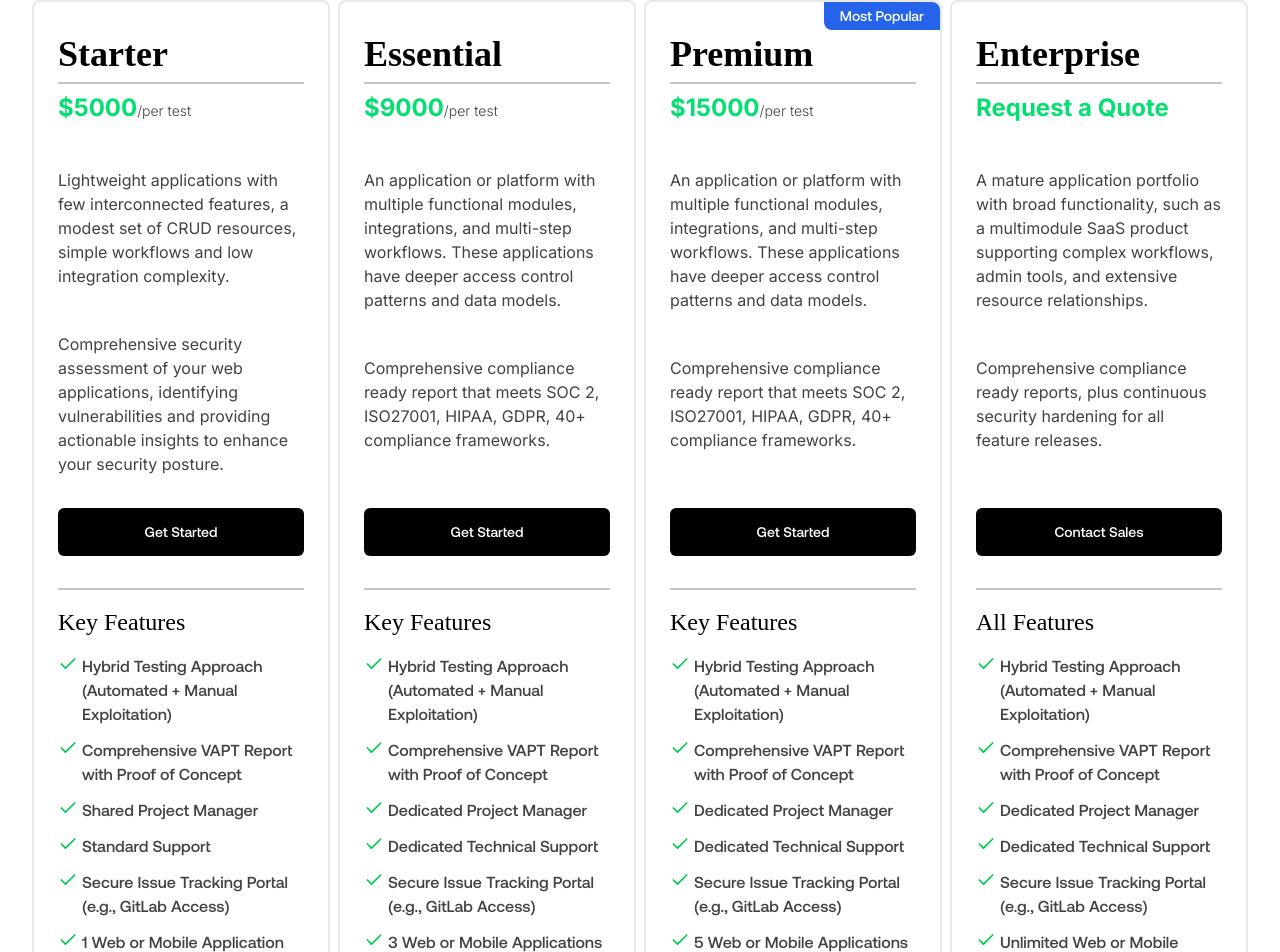
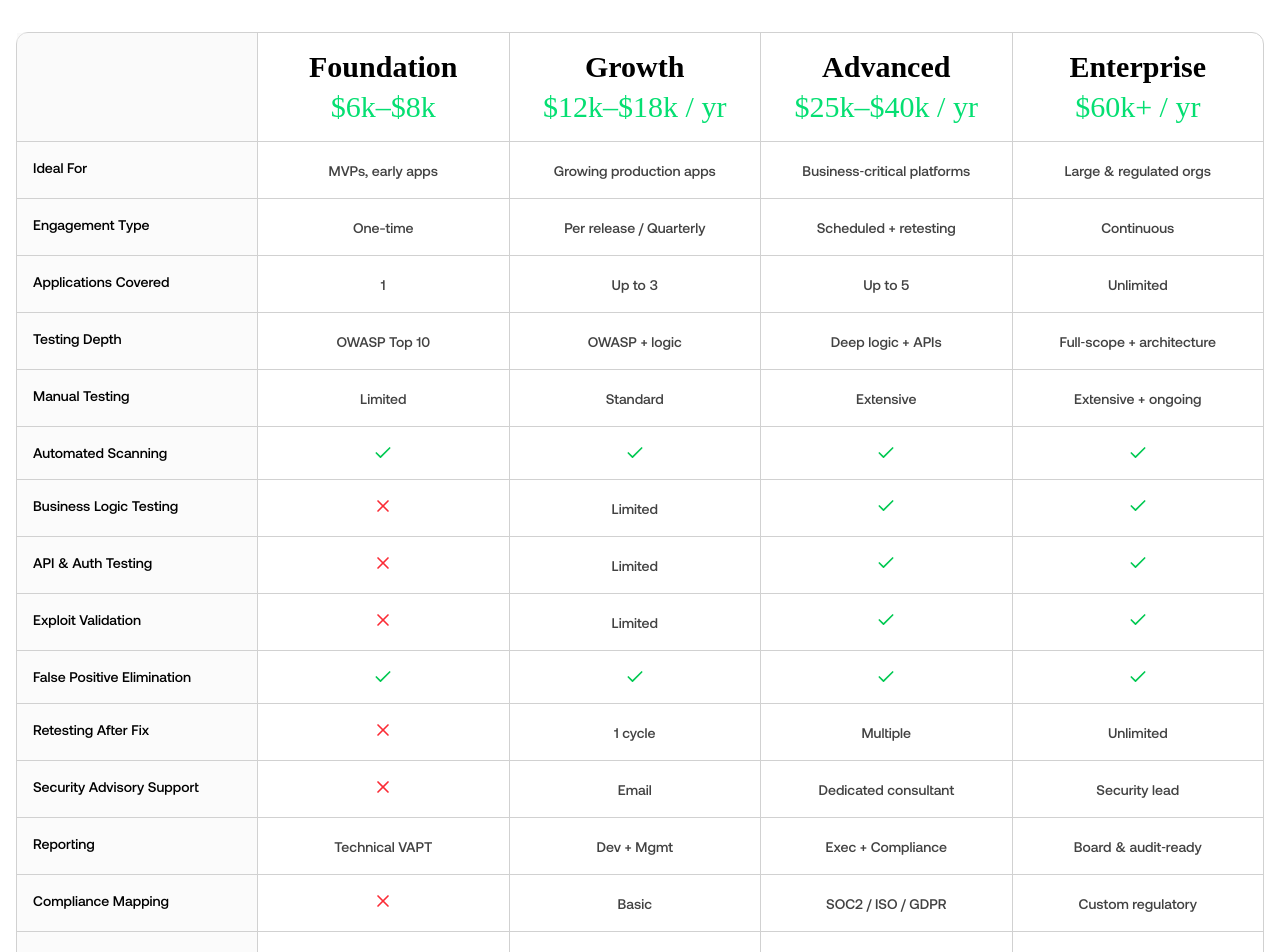
Before and after one commit to JivanKadel/cynicalsite, a Next.js app: page /pricing in a window 1280 px wide. Shown: the part 486-1438 px from the top of the page. Built offline with nearby package versions, Linux system fonts and the light colour scheme; what @bprogress/next would draw is missing.

Commit message:
feat(updated pricing section

```diff
--- /dev/null
+++ b/app/pricing/PricingComparison.tsx
@@ -0,0 +1,181 @@
+"use client";
+
+import { Check, X } from "lucide-react";
+
+const features = [
+  { key: "idealFor", label: "Ideal For" },
+  { key: "engagement", label: "Engagement Type" },
+  { key: "apps", label: "Applications Covered" },
+  { key: "depth", label: "Testing Depth" },
+  { key: "manual", label: "Manual Testing" },
+  { key: "automated", label: "Automated Scanning" },
+  { key: "logic", label: "Business Logic Testing" },
+  { key: "api", label: "API & Auth Testing" },
+  { key: "exploit", label: "Exploit Validation" },
+  { key: "fp", label: "False Positive Elimination" },
+  { key: "retest", label: "Retesting After Fix" },
+  { key: "support", label: "Security Advisory Support" },
+  { key: "report", label: "Reporting" },
+  { key: "compliance", label: "Compliance Mapping" },
+  { key: "tracking", label: "Issue Tracking Integration" },
+  { key: "sla", label: "SLA & Response Time" },
+  { key: "cert", label: "Certification Letter" },
+  { key: "monitoring", label: "Continuous Monitoring" },
+];
+
+const plans = [
+  {
+    name: "Foundation",
+    price: "$6k–$8k",
+    idealFor: "MVPs, early apps",
+    engagement: "One-time",
+    apps: "1",
+    depth: "OWASP Top 10",
+    manual: "Limited",
+    automated: true,
+    logic: false,
+    api: false,
+    exploit: false,
+    fp: true,
+    retest: false,
+    support: false,
+    report: "Technical VAPT",
+    compliance: false,
+    tracking: false,
+    sla: false,
+    cert: false,
+    monitoring: false,
+  },
+  {
+    name: "Growth",
+    price: "$12k–$18k / yr",
+    idealFor: "Growing production apps",
+    engagement: "Per release / Quarterly",
+    apps: "Up to 3",
+    depth: "OWASP + logic",
+    manual: "Standard",
+    automated: true,
+    logic: "Limited",
+    api: "Limited",
+    exploit: "Limited",
+    fp: true,
+    retest: "1 cycle",
+    support: "Email",
+    report: "Dev + Mgmt",
+    compliance: "Basic",
+    tracking: "Optional",
+    sla: "Standard",
+    cert: false,
+    monitoring: false,
+  },
+  {
+    name: "Advanced",
+    price: "$25k–$40k / yr",
+    idealFor: "Business‑critical platforms",
+    engagement: "Scheduled + retesting",
+    apps: "Up to 5",
+    depth: "Deep logic + APIs",
+    manual: "Extensive",
+    automated: true,
+    logic: true,
+    api: true,
+    exploit: true,
+    fp: true,
+    retest: "Multiple",
+    support: "Dedicated consultant",
+    report: "Exec + Compliance",
+    compliance: "SOC2 / ISO / GDPR",
+    tracking: true,
+    sla: "Priority",
+    cert: true,
+    monitoring: "Optional",
+  },
+  {
+    name: "Enterprise",
+    price: "$60k+ / yr",
+    idealFor: "Large & regulated orgs",
+    engagement: "Continuous",
+    apps: "Unlimited",
+    depth: "Full‑scope + architecture",
+    manual: "Extensive + ongoing",
+    automated: true,
+    logic: true,
+    api: true,
+    exploit: true,
+    fp: true,
+    retest: "Unlimited",
+    support: "Security lead",
+    report: "Board & audit‑ready",
+    compliance: "Custom regulatory",
+    tracking: true,
+    sla: "Custom SLA",
+    cert: true,
+    monitoring: true,
+  },
+];
+
+function Cell({ value }: { value: any }) {
+  if (value === true)
+    return <Check className="mx-auto h-5 w-5 text-green-500" />;
+  if (value === false) return <X className="mx-auto h-5 w-5 text-red-500" />;
+  return <span className="text-sm text-muted-foreground">{value}</span>;
+}
+
+export default function PricingComparison() {
+  return (
+    <section className="overflow-x-auto px-4 pt-8 pb-16">
+      <div className="min-w-[900px] grid grid-cols-[240px_repeat(4,1fr)] border rounded-xl">
+        <div className="bg-muted/40" />
+        {plans.map((p) => (
+          <div key={p.name} className="p-4 text-center border-l">
+            <h2 className="text-lg font-semibold text-xl md:text-3xl">
+              {p.name}
+            </h2>
+            <h2 className="text-green-400 text-xl md:text-3xl mt-1">
+              {p.price}
+            </h2>
+          </div>
+        ))}
+
+        {features.map((f) => (
+          <>
+            <div
+              key={f.key}
+              className="p-4 text-sm font-medium bg-muted/30 border-t"
+            >
+              {f.label}
+            </div>
+            {plans.map((p) => (
+              <div
+                key={p.name + f.key}
+                className="p-4 text-center border-t border-l"
+              >
+                <Cell value={(p as any)[f.key]} />
+              </div>
+            ))}
+          </>
+        ))}
+      </div>
+
+      {/* Mobile fallback */}
+      <div className="md:hidden mt-12 space-y-6">
+        {plans.map((p) => (
+          <div key={p.name} className="border rounded-lg p-4">
+            <h3 className="text-lg font-semibold">{p.name}</h3>
+            <p className="text-green-400 text-sm mb-4">{p.price}</p>
+            <ul className="space-y-2 text-sm">
+              {features.map((f) => (
+                <li key={f.key} className="flex justify-between">
+                  <span>{f.label}</span>
+                  <span className="ml-4">
+                    <Cell value={(p as any)[f.key]} />
+                  </span>
+                </li>
+              ))}
+            </ul>
+          </div>
+        ))}
+      </div>
+    </section>
+  );
+}
--- a/app/pricing/page.tsx
+++ b/app/pricing/page.tsx
@@ -9,6 +9,7 @@ import { Card, CardContent } from "@/components/ui/card";
 import { Faqs, pricingData } from "@/data/pricing.data";
 import { Check, CircleCheckBig, Lock, X } from "lucide-react";
 import Link from "next/link";
+import PricingComparison from "./PricingComparison";
 
 export default function PricingPage() {
   return (
@@ -24,7 +25,7 @@ export default function PricingPage() {
           compromise.
         </p>
       </div>
-      <section
+      {/* <section
         role="region"
         aria-labelledby="pricing-heading"
         className="grid md:grid-cols-2 lg:grid-cols-4 gap-2 mx-8"
@@ -141,7 +142,8 @@ export default function PricingPage() {
             </div>
           </div>
         ))}
-      </section>
+      </section> */}
+      <PricingComparison />
 
       <section role="region" aria-labelledby="FAQ section" className="py-16">
         <Card className="max-w-4xl mx-auto border-none">
--- a/data/pricing.data.tsx
+++ b/data/pricing.data.tsx
@@ -1,6 +1,6 @@
 export const pricingData = [
   {
-    title: "Starter",
+    title: "Foundation Assessment",
     amount: 5000,
     bestFor:
       "Lightweight applications with few interconnected features, a modest set of CRUD resources, simple workflows and low integration complexity.",
@@ -25,7 +25,7 @@ export const pricingData = [
     complianceReady: true,
   },
   {
-    title: "Essential",
+    title: "Growth Security Assurance",
     amount: 9000,
     bestFor:
       "An application or platform with multiple functional modules, integrations, and multi-step workflows. These applications have deeper access control patterns and data models.",
@@ -50,7 +50,7 @@ export const pricingData = [
     complianceReady: true,
   },
   {
-    title: "Premium",
+    title: "Advanced Application Defense",
     amount: 15000,
     mostPopular: true,
     bestFor:
@@ -75,7 +75,7 @@ export const pricingData = [
     complianceReady: true,
   },
   {
-    title: "Enterprise",
+    title: "Enterprise Continuous Security",
     custom: true,
     bestFor:
       " A mature application portfolio with broad functionality, such as a multimodule SaaS product supporting complex workflows, admin tools, and extensive resource relationships.",
```
